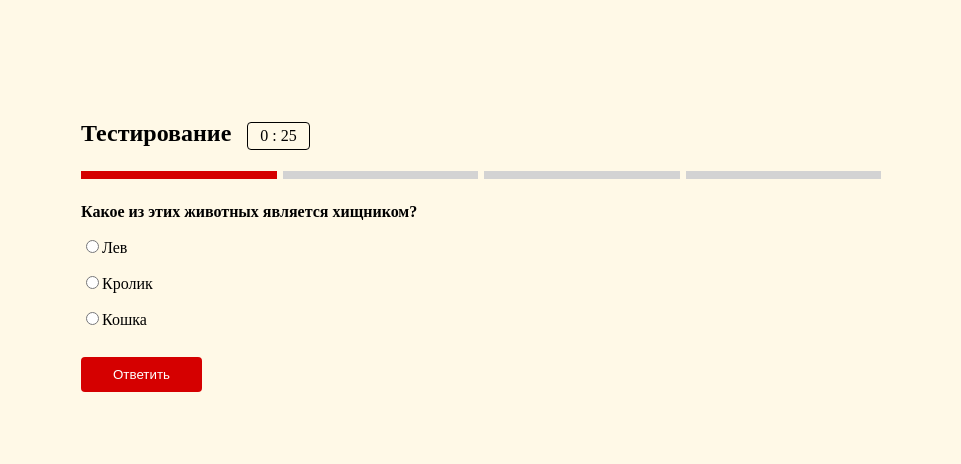
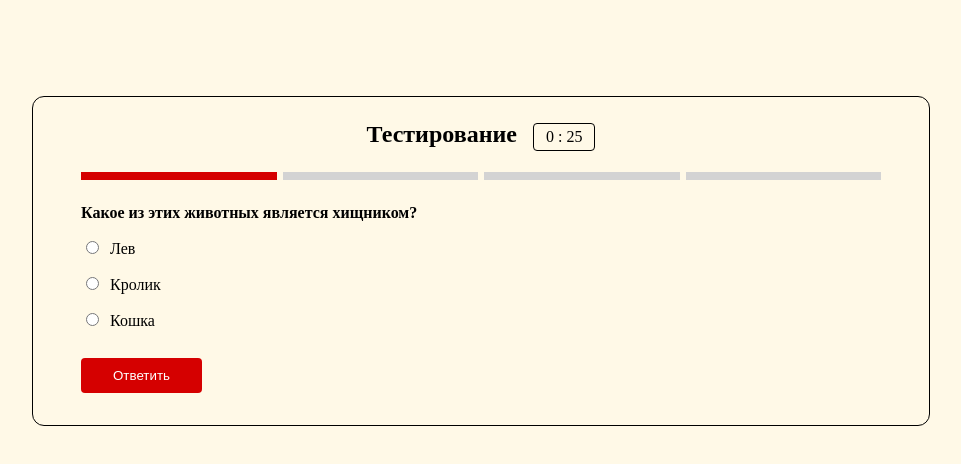
Before and after one commit to diplomatgmg/madsoft-tast, a React (Create React App) app: page / in a window 1280 px wide. Shown: the top 464 px of the page, without its empty margins (159-1120 px from the left). Built offline with nearby package versions, Linux system fonts and the light colour scheme.

Commit message:
Визуальные улучшения

```diff
--- a/src/assets/style/style.scss
+++ b/src/assets/style/style.scss
@@ -2,26 +2,59 @@ $dark-red: #d50000;
 
 body {
   font-family: 'sans-serif';
+
+  width: 100vw;
+  height: 100vh;
+  margin: 0;
 
   background-color: #fff9e7;
 }
 
 .container {
   width: 800px;
-  margin: 96px auto;
+  margin: 0 auto;
+  padding: 24px 48px;
+
+  border: 1px solid black;
+  border-radius: 12px;
 }
+
+.btn {
+  width: fit-content;
+  margin-top: 12px;
+  padding: 10px 32px;
+
+  cursor: pointer;
+  transition: background-color 50ms linear;
+
+  color: #fff;
+  border: none;
+  border-radius: 4px;
+  background-color: $dark-red;
+
+  &:hover {
+    background-color: #f00;
+  }
+}
+
 
 .quiz {
   display: flex;
   flex-direction: column;
 
+  margin-top: 96px;
+  padding-bottom: 32px;
+
   &__header {
     display: flex;
     align-items: baseline;
+    justify-content: center;
 
     p {
       font-size: 24px;
       font-weight: bold;
+
+      margin-top: 0;
     }
 
     span {
@@ -62,8 +95,9 @@ body {
   }
 
   &__question-name {
+    font-weight: bold;
+
     margin-bottom: 0;
-    font-weight: bold;
   }
 
   &__form {
@@ -74,36 +108,40 @@ body {
 
     gap: 16px;
 
-    button {
-      width: fit-content;
-      margin-top: 12px;
-      padding: 10px 32px;
-
-      cursor: pointer;
-      transition: background-color 50ms linear;
-
-      color: #fff;
-      border: none;
-      border-radius: 4px;
-      background-color: $dark-red;
-
-      &:hover {
-        background-color: #f00;
-      }
-    }
-
     textarea {
       width: 100%;
+      min-width: 100%;
       max-width: 100%;
-      min-width: 100%;
       height: 120px;
       min-height: 60px;
     }
   }
+
+  &__option {
+    label {
+      margin-left: 8px;
+    }
+  }
+
   &__result {
+    display: flex;
+    align-items: center;
+    flex-direction: column;
+
     margin-top: 24px;
-    display: flex;
-    flex-direction: column;
-    align-items: center;
+
+    h2 {
+      margin-top: 8px;
+    }
+
+    h3 {
+      margin-bottom: 0;
+
+      color: $dark-red;
+    }
+
+    p {
+      margin-bottom: 24px;
+    }
   }
 }
--- a/src/components/Form/Form.tsx
+++ b/src/components/Form/Form.tsx
@@ -21,7 +21,7 @@ const Form = (): ReactElement => {
     <form className="quiz__form" onSubmit={handleSubmit}>
       <p className="quiz__question-name">{currentQuestion.title}</p>
       <QuestionList question={currentQuestion}/>
-      <button type="submit">Ответить</button>
+      <button type="submit" className="btn">Ответить</button>
     </form>
   )
 }
--- a/src/components/Result.tsx
+++ b/src/components/Result.tsx
@@ -43,10 +43,10 @@ const Result: FC<ResultProps> = ({ pauseTimer }): ReactElement => {
 
   return (
     <div className="quiz__result">
+      {timeRemaining === 0 && <h3>Время вышло!</h3>}
       <h2>Результаты теста</h2>
-      {timeRemaining === 0 && <h3>Время вышло!</h3>}
-      <p>Количество правильных ответов: {correctCount} из {questions.length}</p>
-      <button onClick={handleRestartQuiz}>Перезапустить</button>
+      <p>Правильных ответов: {correctCount} из {questions.length}</p>
+      <button onClick={handleRestartQuiz} className="btn">Перезапустить</button>
     </div>
   )
 }
```
